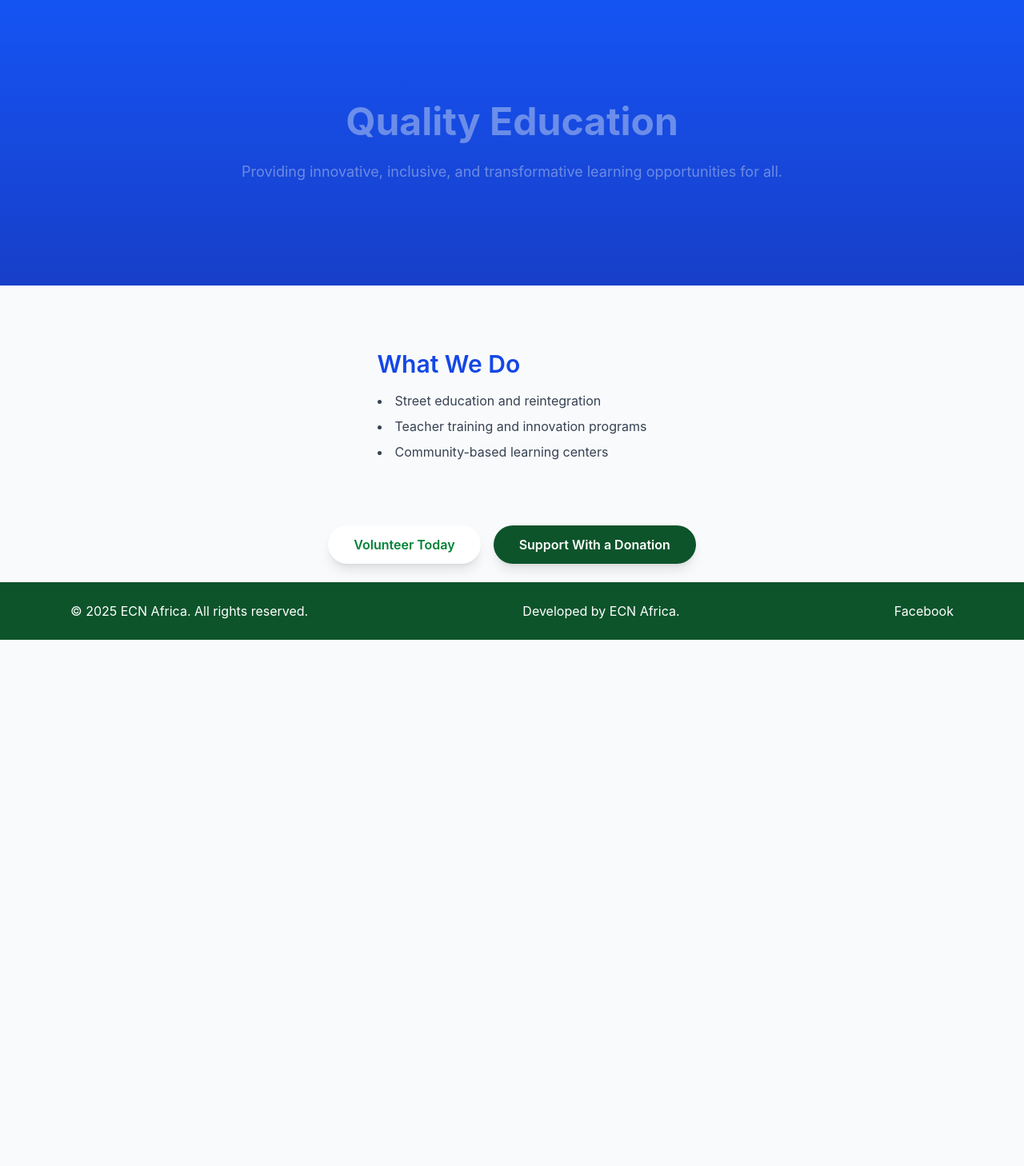
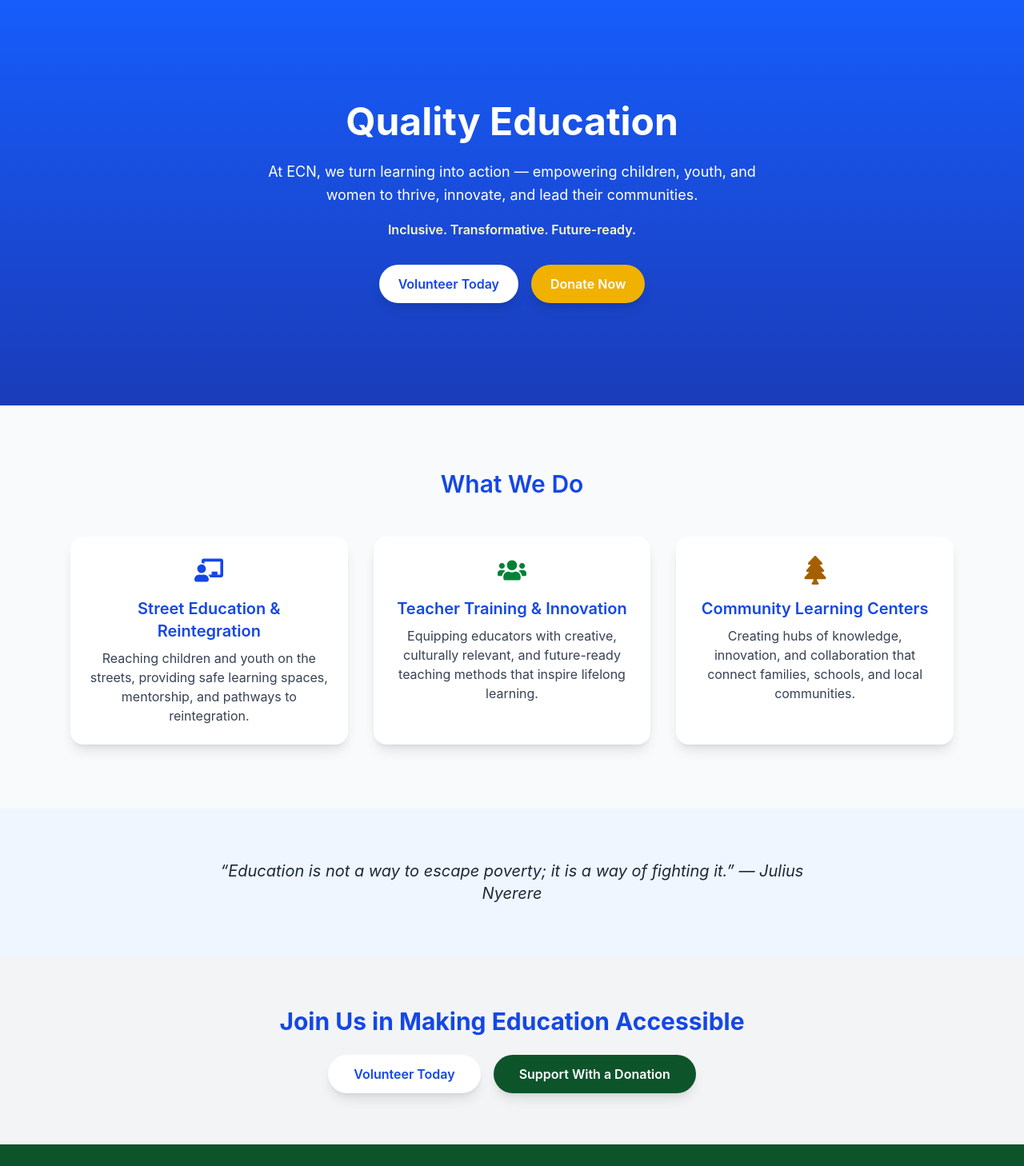
Before and after one commit to steph10920/ecnafrica, a React (Vite) app: page /categories/quality-education in a window 1280 px wide. Shown: the part 80-1538 px from the top of the page at 80% size. Before the commit the page ends 880 px from the top, so only its background shows below. Built offline with nearby package versions, Linux system fonts and the light colour scheme.

Commit message:
blue horizones pic changed

```diff
--- a/package.json
+++ b/package.json
@@ -21,6 +21,7 @@
     "react-countup": "^6.5.3",
     "react-dom": "^19.1.1",
     "react-helmet": "^6.1.0",
+    "react-icons": "^5.5.0",
     "react-router-dom": "^7.9.4",
     "sharp": "^0.34.4"
   },
--- a/src/pages/categories/QualityEducation.jsx
+++ b/src/pages/categories/QualityEducation.jsx
@@ -1,33 +1,116 @@
 import React from "react";
 import { motion } from "framer-motion";
 import Footer from "../../components/Footer";
+import { FaChalkboardTeacher, FaUsers, FaTree } from "react-icons/fa";
 
 export default function QualityEducation() {
+  const programs = [
+    {
+      icon: <FaChalkboardTeacher size={36} className="text-blue-700" />,
+      title: "Street Education & Reintegration",
+      description:
+        "Reaching children and youth on the streets, providing safe learning spaces, mentorship, and pathways to reintegration."
+    },
+    {
+      icon: <FaUsers size={36} className="text-green-700" />,
+      title: "Teacher Training & Innovation",
+      description:
+        "Equipping educators with creative, culturally relevant, and future-ready teaching methods that inspire lifelong learning."
+    },
+    {
+      icon: <FaTree size={36} className="text-yellow-700" />,
+      title: "Community Learning Centers",
+      description:
+        "Creating hubs of knowledge, innovation, and collaboration that connect families, schools, and local communities."
+    }
+  ];
+
   return (
     <div className="min-h-screen flex flex-col bg-gray-50">
-
-      <section className="relative bg-blue-700 text-white py-32 text-center overflow-hidden">
-        <motion.div initial={{ opacity: 0, y: 30 }} animate={{ opacity: 1, y: 0 }} transition={{ duration: 1 }}>
+      {/* Hero Section */}
+      <section className="relative bg-gradient-to-b from-blue-600 to-blue-800 text-white py-32 text-center overflow-hidden">
+        <motion.div
+          initial={{ opacity: 0, y: 40 }}
+          animate={{ opacity: 1, y: 0 }}
+          transition={{ duration: 1 }}
+        >
           <h1 className="text-5xl font-bold mb-6">Quality Education</h1>
-          <p className="text-lg leading-relaxed">
-            Providing innovative, inclusive, and transformative learning opportunities for all.
+          <p className="text-lg leading-relaxed max-w-2xl mx-auto">
+            At ECN, we turn learning into action — empowering children, youth, and women to thrive, innovate, and lead their communities.
           </p>
+          <p className="mt-4 font-semibold text-yellow-100">Inclusive. Transformative. Future-ready.</p>
+          <div className="mt-8 flex justify-center gap-4">
+            <a
+              href="mailto:education@ecnafrica.org?subject=Volunteer|"
+              className="bg-white text-blue-700 font-semibold px-6 py-3 rounded-full shadow-lg hover:bg-blue-50 transition"
+            >
+              Volunteer Today
+            </a>
+            <a
+              href="/donate"
+              className="bg-yellow-500 text-white font-semibold px-6 py-3 rounded-full shadow-lg hover:bg-yellow-600 transition"
+            >
+              Donate Now
+            </a>
+          </div>
         </motion.div>
-        <div className="absolute inset-0 bg-gradient-to-b from-blue-600 to-blue-800 opacity-80 animate-pulse" />
       </section>
 
+      {/* Programs Section */}
       <main className="max-w-6xl mx-auto px-6 py-20">
-        <h2 className="text-3xl font-semibold text-blue-700 mb-4">What We Do</h2>
-        <ul className="list-disc list-inside text-gray-700 space-y-2">
-          <li>Street education and reintegration</li>
-          <li>Teacher training and innovation programs</li>
-          <li>Community-based learning centers</li>
-        </ul>
+        <h2 className="text-3xl font-semibold text-blue-700 mb-12 text-center">What We Do</h2>
+        <div className="grid grid-cols-1 md:grid-cols-3 gap-8">
+          {programs.map((program, index) => (
+            <motion.div
+              key={index}
+              initial={{ opacity: 0, y: 30 }}
+              whileInView={{ opacity: 1, y: 0 }}
+              viewport={{ once: true }}
+              transition={{ duration: 0.6, delay: index * 0.2 }}
+              className="bg-white rounded-2xl p-6 shadow-lg hover:shadow-xl text-center flex flex-col items-center"
+            >
+              {program.icon}
+              <h3 className="text-xl font-semibold mt-4 mb-2 text-blue-700">{program.title}</h3>
+              <p className="text-gray-700">{program.description}</p>
+            </motion.div>
+          ))}
+        </div>
       </main>
-       <div className="flex flex-wrap justify-center gap-4">
+
+      {/* Quote Section */}
+      <section className="bg-blue-50 py-16 px-6 text-center">
+        <motion.blockquote
+          initial={{ opacity: 0, scale: 0.95 }}
+          whileInView={{ opacity: 1, scale: 1 }}
+          viewport={{ once: true }}
+          transition={{ duration: 0.8 }}
+          className="text-xl italic text-gray-800 max-w-3xl mx-auto"
+        >
+          “Education is not a way to escape poverty; it is a way of fighting it.” — Julius Nyerere
+        </motion.blockquote>
+      </section>
+
+      {/* Call to Action */}
+      <section className="py-16 px-6 text-center bg-gray-100">
+        <motion.h2
+          initial={{ opacity: 0, y: 20 }}
+          whileInView={{ opacity: 1, y: 0 }}
+          viewport={{ once: true }}
+          transition={{ duration: 0.6 }}
+          className="text-3xl font-bold mb-6 text-blue-700"
+        >
+          Join Us in Making Education Accessible
+        </motion.h2>
+        <motion.div
+          initial={{ opacity: 0 }}
+          whileInView={{ opacity: 1 }}
+          viewport={{ once: true }}
+          transition={{ duration: 0.8 }}
+          className="flex flex-wrap justify-center gap-4"
+        >
           <a
             href="mailto:education@ecnafrica.org?subject=Volunteer|"
-              className="bg-white text-green-700 font-semibold px-8 py-3 rounded-full shadow-lg hover:bg-green-50 transition"
+            className="bg-white text-blue-700 font-semibold px-8 py-3 rounded-full shadow-lg hover:bg-blue-50 transition"
           >
             Volunteer Today
           </a>
@@ -37,7 +120,8 @@ export default function QualityEducation() {
           >
             Support With a Donation
           </a>
-          </div>
+        </motion.div>
+      </section>
 
       <Footer />
     </div>
```
Also changed, not shown: 1 other file (tests, documents, lock files or other folders). Lines whose indentation alone changed are shown as unchanged.
